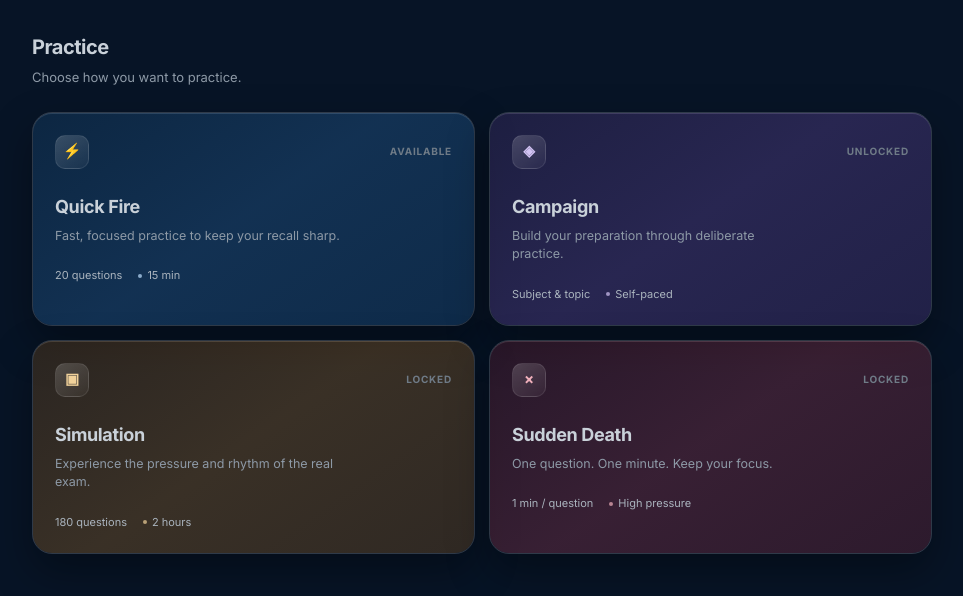
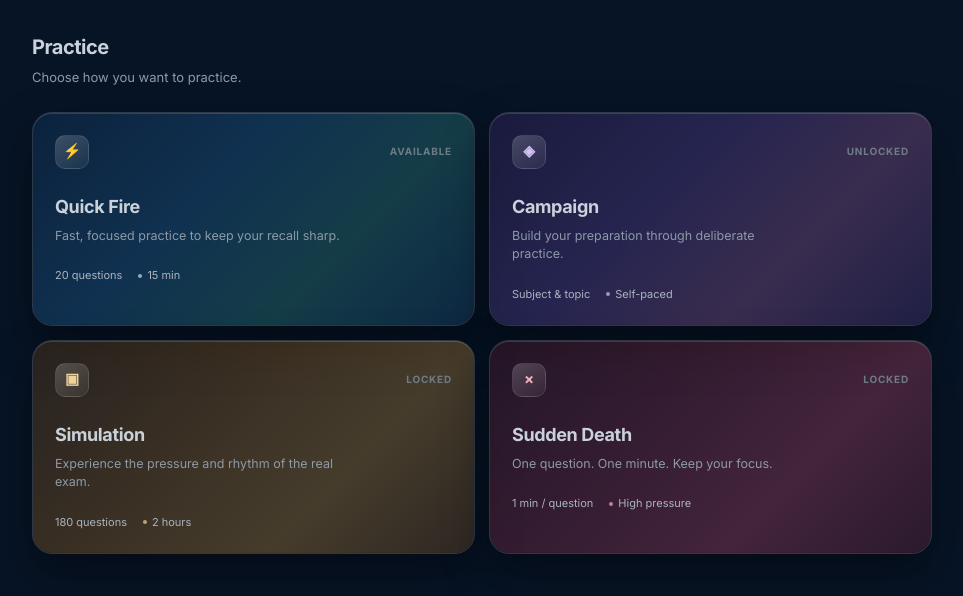
Before and after one commit to examforge99/examlogic, a Next.js app: page /prototypes/practice-cards in a window 1280 px wide. Shown: the top 596 px of the page, without its empty margins (158-1121 px from the left). Built offline with nearby package versions, Linux system fonts and the light colour scheme.

Commit message:
Refine practice cards with lively high-contrast metallic gradients

```diff
--- a/src/app/prototypes/practice-cards/page.tsx
+++ b/src/app/prototypes/practice-cards/page.tsx
@@ -11,10 +11,10 @@ type Mode = {
 }
 
 const modes: Mode[] = [
-  { name: 'Quick Fire', description: 'Fast, focused practice to keep your recall sharp.', state: 'Available', mark: '⚡', accent: '#BFE0FF', glow: 'linear-gradient(145deg, #174A78 0%, #2869A8 48%, #1D578E 100%)', meta: ['20 questions', '15 min'] },
-  { name: 'Campaign', description: 'Build your preparation through deliberate practice.', state: 'Unlocked', mark: '◈', accent: '#D3C4F4', glow: 'linear-gradient(145deg, #493477 0%, #6849A4 48%, #543A88 100%)', meta: ['Subject & topic', 'Self-paced'] },
-  { name: 'Simulation', description: 'Experience the pressure and rhythm of the real exam.', state: 'Locked', mark: '▣', accent: '#F0D19A', glow: 'linear-gradient(145deg, #704719 0%, #9B6726 48%, #7E511E 100%)', meta: ['180 questions', '2 hours'] },
-  { name: 'Sudden Death', description: 'One question. One minute. Keep your focus.', state: 'Locked', mark: '×', accent: '#F0B0BB', glow: 'linear-gradient(145deg, #681F32 0%, #96364E 48%, #76263A 100%)', meta: ['1 min / question', 'High pressure'] },
+  { name: 'Quick Fire', description: 'Fast, focused practice to keep your recall sharp.', state: 'Available', mark: '⚡', accent: '#BFE0FF', glow: 'linear-gradient(135deg, #123D67 0%, #2269A2 38%, #2D8C88 68%, #194F7C 100%)', meta: ['20 questions', '15 min'] },
+  { name: 'Campaign', description: 'Build your preparation through deliberate practice.', state: 'Unlocked', mark: '◈', accent: '#D3C4F4', glow: 'linear-gradient(135deg, #3D2769 0%, #6044A0 38%, #9A5C9D 68%, #503681 100%)', meta: ['Subject & topic', 'Self-paced'] },
+  { name: 'Simulation', description: 'Experience the pressure and rhythm of the real exam.', state: 'Locked', mark: '▣', accent: '#F0D19A', glow: 'linear-gradient(135deg, #684016 0%, #9B641F 38%, #C08A38 68%, #7A4D1B 100%)', meta: ['180 questions', '2 hours'] },
+  { name: 'Sudden Death', description: 'One question. One minute. Keep your focus.', state: 'Locked', mark: '×', accent: '#F0B0BB', glow: 'linear-gradient(135deg, #5D1B30 0%, #8D2D48 38%, #B74467 68%, #70233B 100%)', meta: ['1 min / question', 'High pressure'] },
 ]
 
 const styles: Record<string, CSSProperties> = {
@@ -23,7 +23,7 @@ const styles: Record<string, CSSProperties> = {
   heading: { margin: '0 0 6px', fontSize: '20px', fontWeight: 650, letterSpacing: '-0.025em' },
   sub: { margin: '0 0 24px', color: '#8D99A6', fontSize: '13px' },
   grid: { display: 'grid', gridTemplateColumns: 'repeat(2, minmax(0, 1fr))', gap: '14px' },
-  card: { position: 'relative', minHeight: '190px', overflow: 'hidden', border: '1px solid rgba(255,255,255,.16)', borderRadius: '20px', padding: '22px', boxShadow: '0 18px 42px rgba(0,0,0,.34), inset 0 1px 0 rgba(255,255,255,.18)' },
+  card: { position: 'relative', minHeight: '190px', overflow: 'hidden', border: '1px solid rgba(255,255,255,.16)', borderRadius: '20px', padding: '22px', boxShadow: '0 20px 46px rgba(0,0,0,.42), inset 0 1px 0 rgba(255,255,255,.20), inset 0 -1px 0 rgba(0,0,0,.20)' },
   glow: { position: 'absolute', inset: 0, pointerEvents: 'none', opacity: 0.34, background: 'linear-gradient(135deg, rgba(255,255,255,.18), transparent 42%, rgba(0,0,0,.16))' },
   top: { position: 'relative', display: 'flex', alignItems: 'center', justifyContent: 'space-between', gap: '12px' },
   mark: { width: '34px', height: '34px', borderRadius: '10px', display: 'grid', placeItems: 'center', border: '1px solid rgba(255,255,255,.09)', fontSize: '15px', fontWeight: 700 },
@@ -45,7 +45,7 @@ export default function PracticeCardsPrototype() {
             <article key={mode.name} style={styles.card}>
               <div aria-hidden="true" style={{ ...styles.glow, background: mode.glow }} />
               <div style={styles.top}>
-                <div style={{ ...styles.mark, background: 'linear-gradient(145deg, rgba(255,255,255,.18), rgba(255,255,255,.04))', color: mode.accent }}>{mode.mark}</div>
+                <div style={{ ...styles.mark, background: 'linear-gradient(145deg, rgba(255,255,255,.20), rgba(255,255,255,.055))', color: mode.accent }}>{mode.mark}</div>
                 <span style={styles.state}>{mode.state}</span>
               </div>
               <h2 style={styles.title}>{mode.name}</h2>
```
